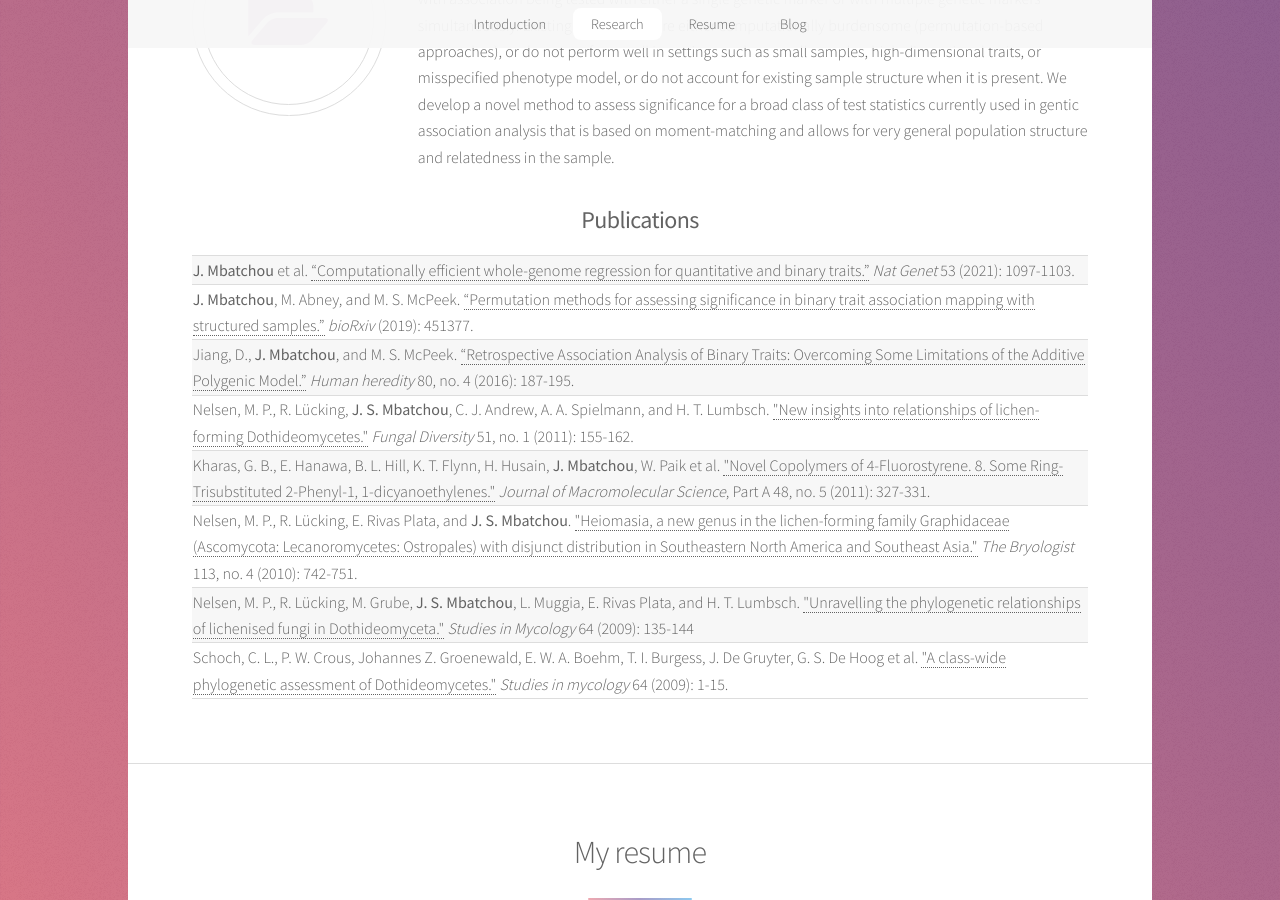
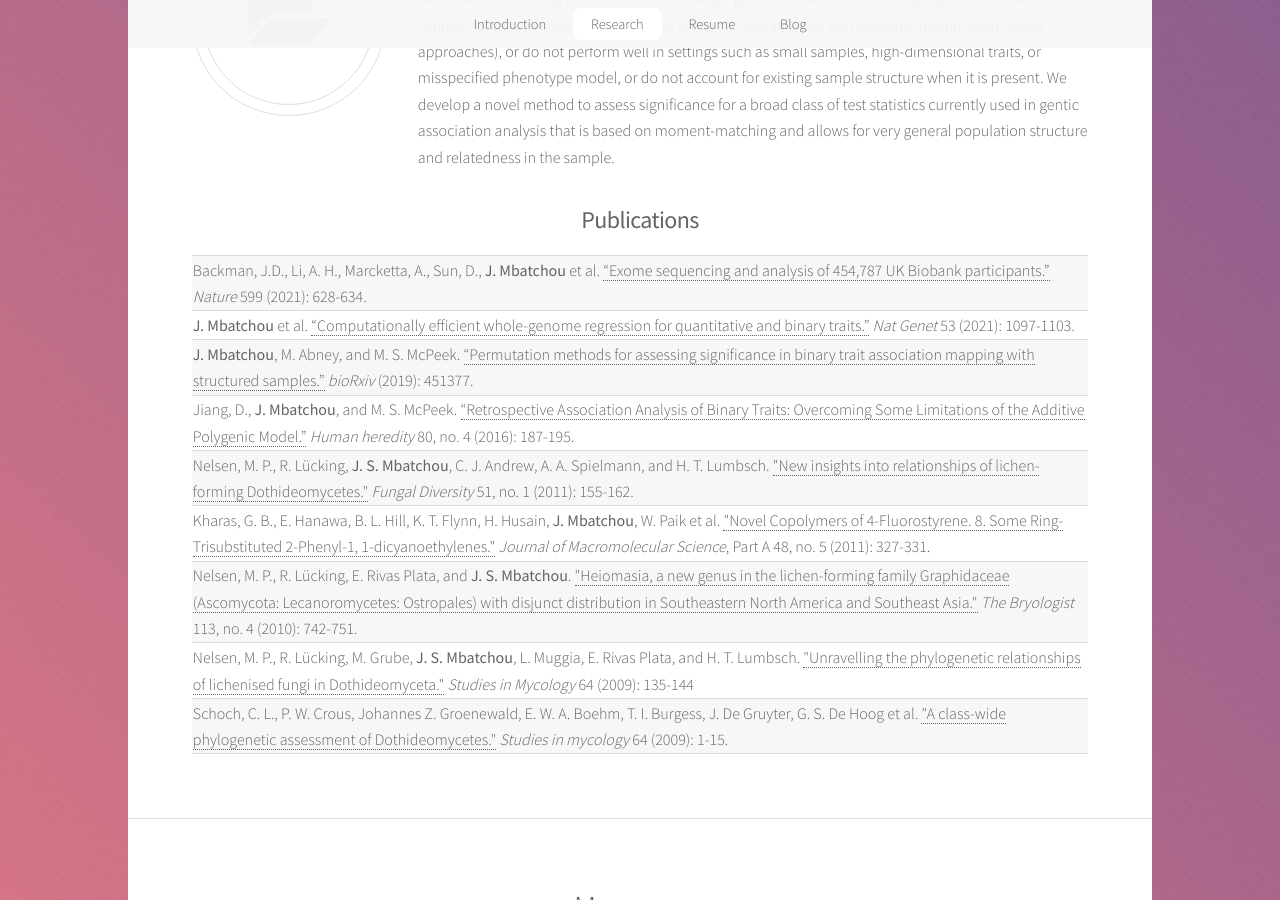
Before and after one commit to joellesophya/joellesophya.github.io, a Jekyll site: the page built from index.html, in a window 1280 px wide and 900 px high, scrolled down 2163 px. Built offline with Jekyll 4.4.1, drawn with Linux system fonts in a browser that asks for light colours.

Commit message:
fix format

```diff
--- a/index.html
+++ b/index.html
@@ -66,6 +66,10 @@ I currently work as a statistical geneticist at the Regeneron Genetics Center wh
         <table>
             <tbody>
                 <tr>
+                    <td align="left"> Backman, J.D., Li, A. H., Marcketta, A., Sun, D., <b>J. Mbatchou</b> et al. <a href="https://dx.doi.org/10.1038%2Fs41586-021-04103-z" target="_blank">“Exome sequencing and analysis of 454,787 UK Biobank participants.”</a> <i>Nature </i> 599 (2021): 628-634.</td>
+                </tr>
+
+                <tr>
                     <td align="left"><b>J. Mbatchou</b> et al. <a href="https://doi.org/10.1038/s41588-021-00870-7" target="_blank">“Computationally efficient whole-genome regression for quantitative and binary traits.”</a> <i>Nat Genet </i> 53 (2021): 1097-1103.</td>
                 </tr>
 
```
